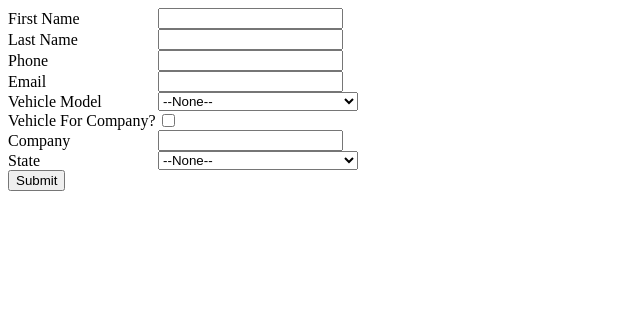
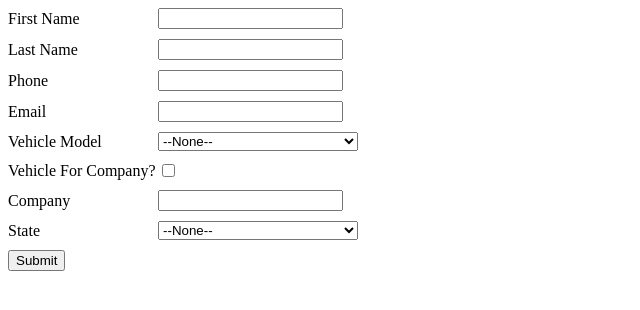
Before and after one commit to fatih-yazici/my-web-to-lead, a plain HTML site: page index.html in a window 1280 px wide. Shown: the whole page, without its empty margins (0-640 px from the left). Drawn offline with Linux system fonts and the light colour scheme.

Commit message:
Update index.html

```diff
--- a/index.html
+++ b/index.html
@@ -23,27 +23,27 @@
 <!--  value="mailfatihyazici@gmail.com">                                      -->
 <!--  ----------------------------------------------------------------------  -->
 
-<div style="display: flex; flex-direction: row; align-items: center;">
+<div style="display: flex; flex-direction: row; align-items: center; margin-bottom: 10px;">
     <label for="first_name" style="width: 150px;">First Name</label>
     <input id="first_name" maxlength="40" name="first_name" size="20" type="text" />
 </div>
 
-<div style="display: flex; flex-direction: row; align-items: center;">
+<div style="display: flex; flex-direction: row; align-items: center; margin-bottom: 10px;">
     <label for="last_name" style="width: 150px;">Last Name</label>
     <input id="last_name" maxlength="80" name="last_name" size="20" type="text" />
 </div>
 
-<div style="display: flex; flex-direction: row; align-items: center;">
+<div style="display: flex; flex-direction: row; align-items: center; margin-bottom: 10px;">
     <label for="phone" style="width: 150px;">Phone</label>
     <input id="phone" maxlength="40" name="phone" size="20" type="text" />
 </div>
 
-<div style="display: flex; flex-direction: row; align-items: center;">
+<div style="display: flex; flex-direction: row; align-items: center; margin-bottom: 10px;">
     <label for="email" style="width: 150px;">Email</label>
     <input id="email" maxlength="80" name="email" size="20" type="text" />
 </div>
 
-<div style="display: flex; flex-direction: row; align-items: center;">
+<div style="display: flex; flex-direction: row; align-items: center; margin-bottom: 10px;">
     <label for="vehicle_model" style="width: 150px;">Vehicle Model</label>
     <select id="vehicle_model" name="vehicle_model" title="Vehicle Model" style="width: 200px;">
         <option value="">--None--</option>
@@ -65,17 +65,17 @@
     </select>
 </div>
 
-<div style="display: flex; flex-direction: row; align-items: center;">
+<div style="display: flex; flex-direction: row; align-items: center; margin-bottom: 10px;">
     <label for="company_vehicle" style="width: 150px;">Vehicle For Company?</label>
     <input id="company_vehicle" name="company_vehicle" type="checkbox" value="1" />
 </div>
 
-<div style="display: flex; flex-direction: row; align-items: center;">
+<div style="display: flex; flex-direction: row; align-items: center; margin-bottom: 10px;">
     <label for="company" style="width: 150px;">Company</label>
     <input id="company" maxlength="40" name="company" size="20" type="text" />
 </div>
 
-<div style="display: flex; flex-direction: row; align-items: center;">
+<div style="display: flex; flex-direction: row; align-items: center; margin-bottom: 10px;">
     <label for="state" style="width: 150px;">State</label>
     <select id="state" name="state" title="State" style="width: 200px;">
         <option value="">--None--</option>
```
